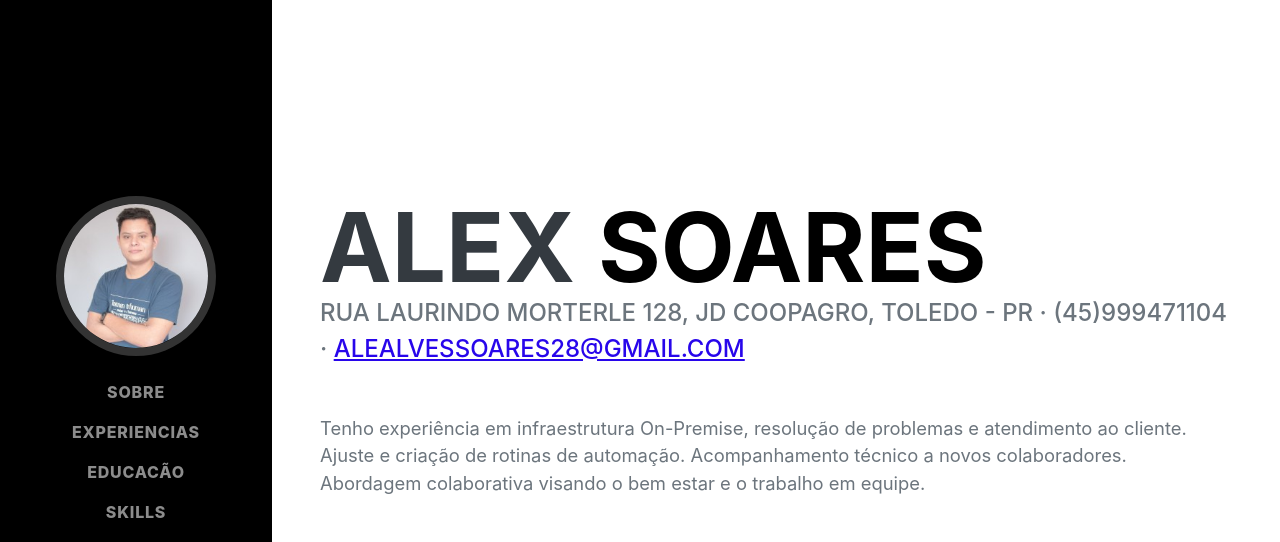
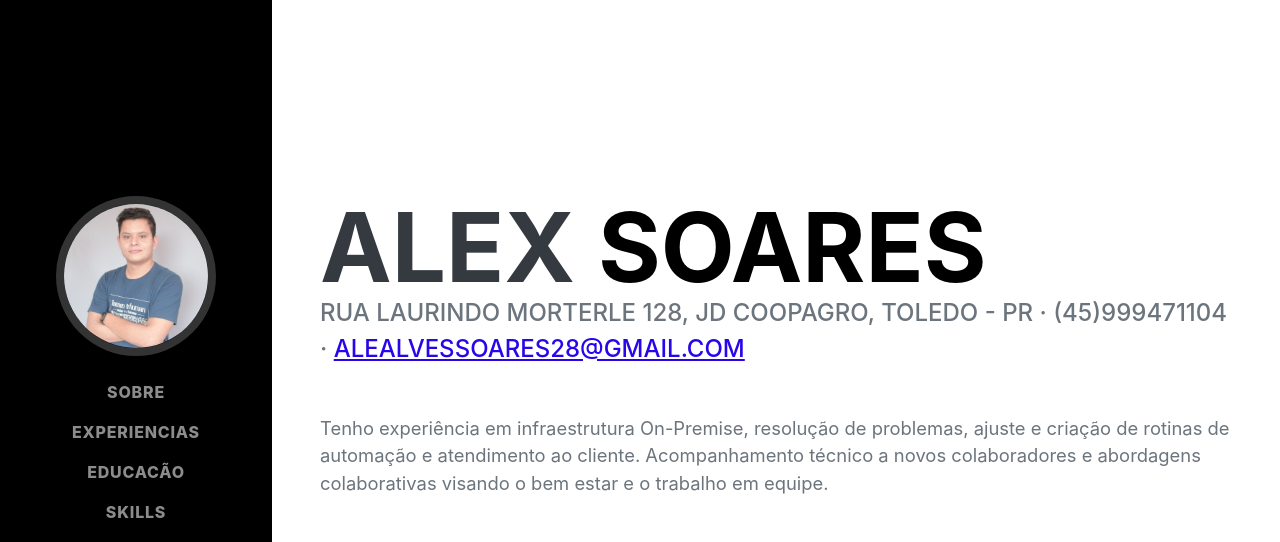
Before and after one commit to So4resAlex/So4resAlex.github.io, a plain HTML site: page index.html in a window 1280 px wide. Shown: the top 542 px of the page. Drawn offline with nearby package versions, Linux system fonts and the light colour scheme; a web font is replaced by a local one.

Commit message:
Update index.html
ajusta na ordem de frases na definição de experiências.

```diff
--- a/index.html
+++ b/index.html
@@ -47,7 +47,7 @@
                         Rua Laurindo Morterle 128, Jd Coopagro, TOledo - Pr · (45)999471104 ·
                         <a href="mailto:alealvessoares28@gmail.com">alealvessoares28@gmail.com</a>
                     </div>
-                    <p class="lead mb-5">Tenho experiência em infraestrutura On-Premise, resolução de problemas e atendimento ao cliente. Ajuste e criação de rotinas de automação. Acompanhamento técnico a novos colaboradores. Abordagem colaborativa visando o bem estar e o trabalho em equipe.</p>
+                    <p class="lead mb-5">Tenho experiência em infraestrutura On-Premise, resolução de problemas, ajuste e criação de rotinas de automação e atendimento ao cliente. Acompanhamento técnico a novos colaboradores e abordagens colaborativas visando o bem estar e o trabalho em equipe.</p>
                     <div class="social-icons">
                         <a class="social-icon" href="https://br.linkedin.com/in/alex-alves-soares-96831a1a6"><i class="fab fa-linkedin-in"></i></a>
                         <a class="social-icon" href="https://github.com/So4resAlex"><i class="fab fa-github"></i></a>
```
